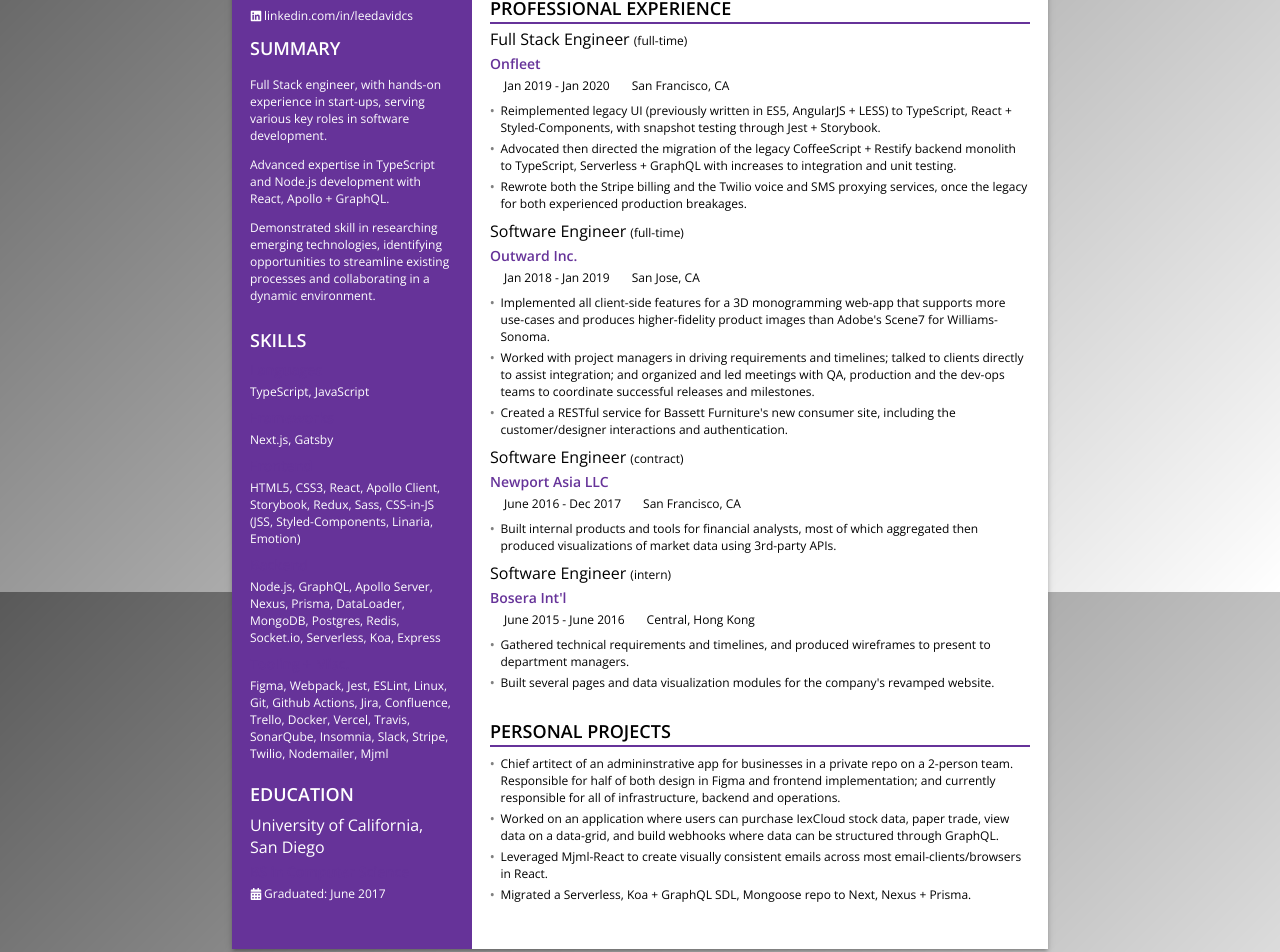
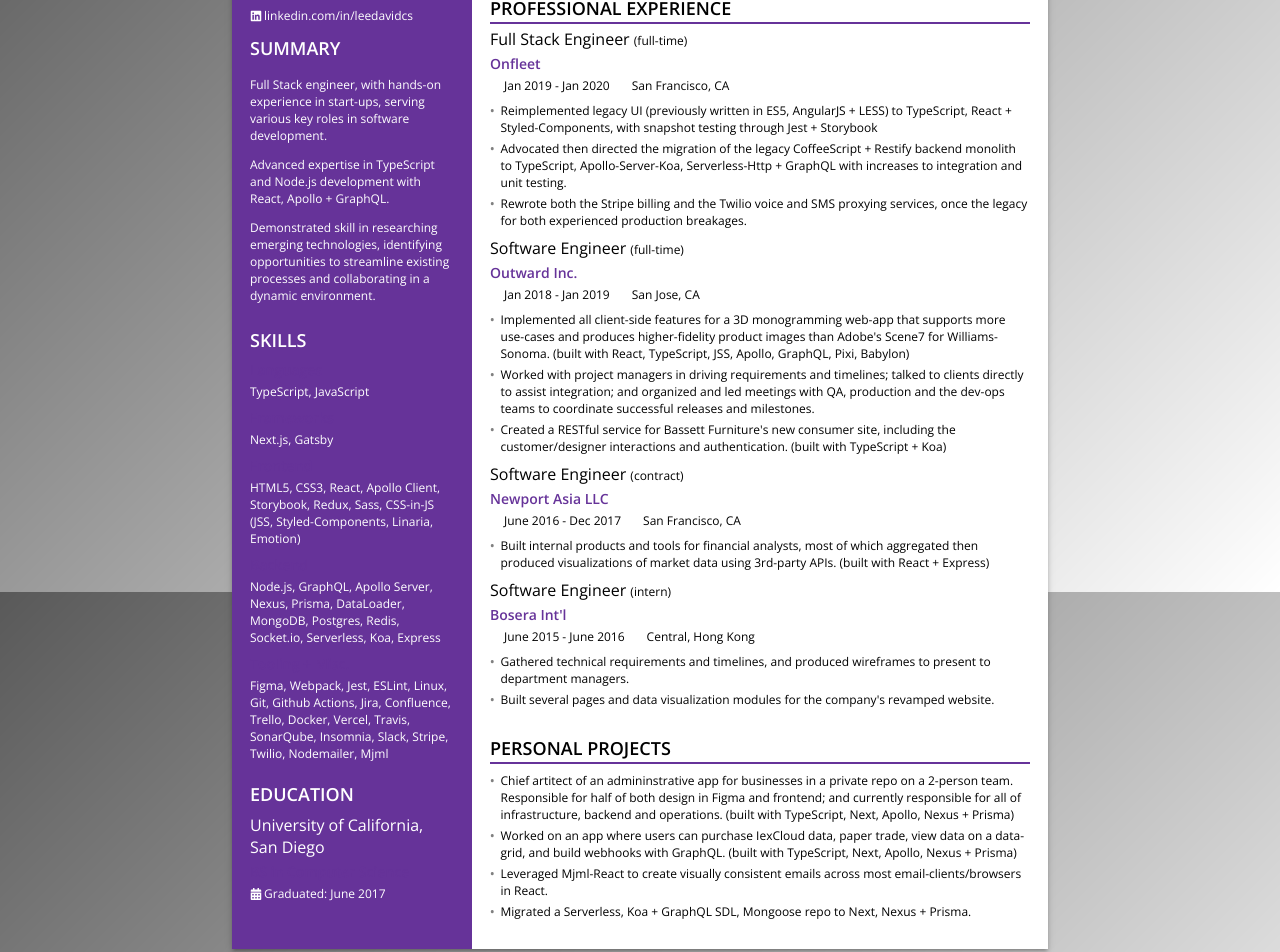
Before and after one commit to leedavidcs/leedavidcs, a React (Create React App) app: page / in a window 1280 px wide. Shown: the part 208-1160 px from the top of the page. Built offline with nearby package versions, Linux system fonts and the light colour scheme.

Commit message:
Add tooling info to experience

```diff
--- a/src/page-parts/resume.page-part/index.tsx
+++ b/src/page-parts/resume.page-part/index.tsx
@@ -101,12 +101,13 @@
 							<Ul.Li>
 								Reimplemented legacy UI (previously written in ES5, AngularJS +
 								LESS) to TypeScript, React + Styled-Components, with snapshot
-								testing through Jest + Storybook.
+								testing through Jest + Storybook
 							</Ul.Li>
 							<Ul.Li>
 								Advocated then directed the migration of the legacy CoffeeScript +
-								Restify backend monolith to TypeScript, Serverless + GraphQL with
-								increases to integration and unit testing.
+								Restify backend monolith to TypeScript, Apollo-Server-Koa,
+								Serverless-Http + GraphQL with increases to integration and unit
+								testing.
 							</Ul.Li>
 							<Ul.Li>
 								Rewrote both the Stripe billing and the Twilio voice and SMS
@@ -130,7 +131,8 @@
 							<Ul.Li>
 								Implemented all client-side features for a 3D monogramming web-app
 								that supports more use-cases and produces higher-fidelity product
-								images than Adobe&apos;s Scene7 for Williams-Sonoma.
+								images than Adobe&apos;s Scene7 for Williams-Sonoma. (built with
+								React, TypeScript, JSS, Apollo, GraphQL, Pixi, Babylon)
 							</Ul.Li>
 							<Ul.Li>
 								Worked with project managers in driving requirements and timelines;
@@ -141,7 +143,7 @@
 							<Ul.Li>
 								Created a RESTful service for Bassett Furniture&apos;s new consumer
 								site, including the customer/designer interactions and
-								authentication.
+								authentication. (built with TypeScript + Koa)
 							</Ul.Li>
 						</Ul>
 					</SubSection>
@@ -160,7 +162,7 @@
 							<Ul.Li>
 								Built internal products and tools for financial analysts, most of
 								which aggregated then produced visualizations of market data using
-								3rd-party APIs.
+								3rd-party APIs. (built with React + Express)
 							</Ul.Li>
 						</Ul>
 					</SubSection>
@@ -192,13 +194,14 @@
 						<Ul.Li>
 							Chief artitect of an admininstrative app for businesses in a private
 							repo on a 2-person team. Responsible for half of both design in Figma
-							and frontend implementation; and currently responsible for all of
-							infrastructure, backend and operations.
+							and frontend; and currently responsible for all of infrastructure,
+							backend and operations. (built with TypeScript, Next, Apollo, Nexus +
+							Prisma)
 						</Ul.Li>
 						<Ul.Li>
-							Worked on an application where users can purchase IexCloud stock data,
-							paper trade, view data on a data-grid, and build webhooks where data can
-							be structured through GraphQL.
+							Worked on an app where users can purchase IexCloud data, paper trade,
+							view data on a data-grid, and build webhooks with GraphQL. (built with
+							TypeScript, Next, Apollo, Nexus + Prisma)
 						</Ul.Li>
 						<Ul.Li>
 							Leveraged Mjml-React to create visually consistent emails across most
```
